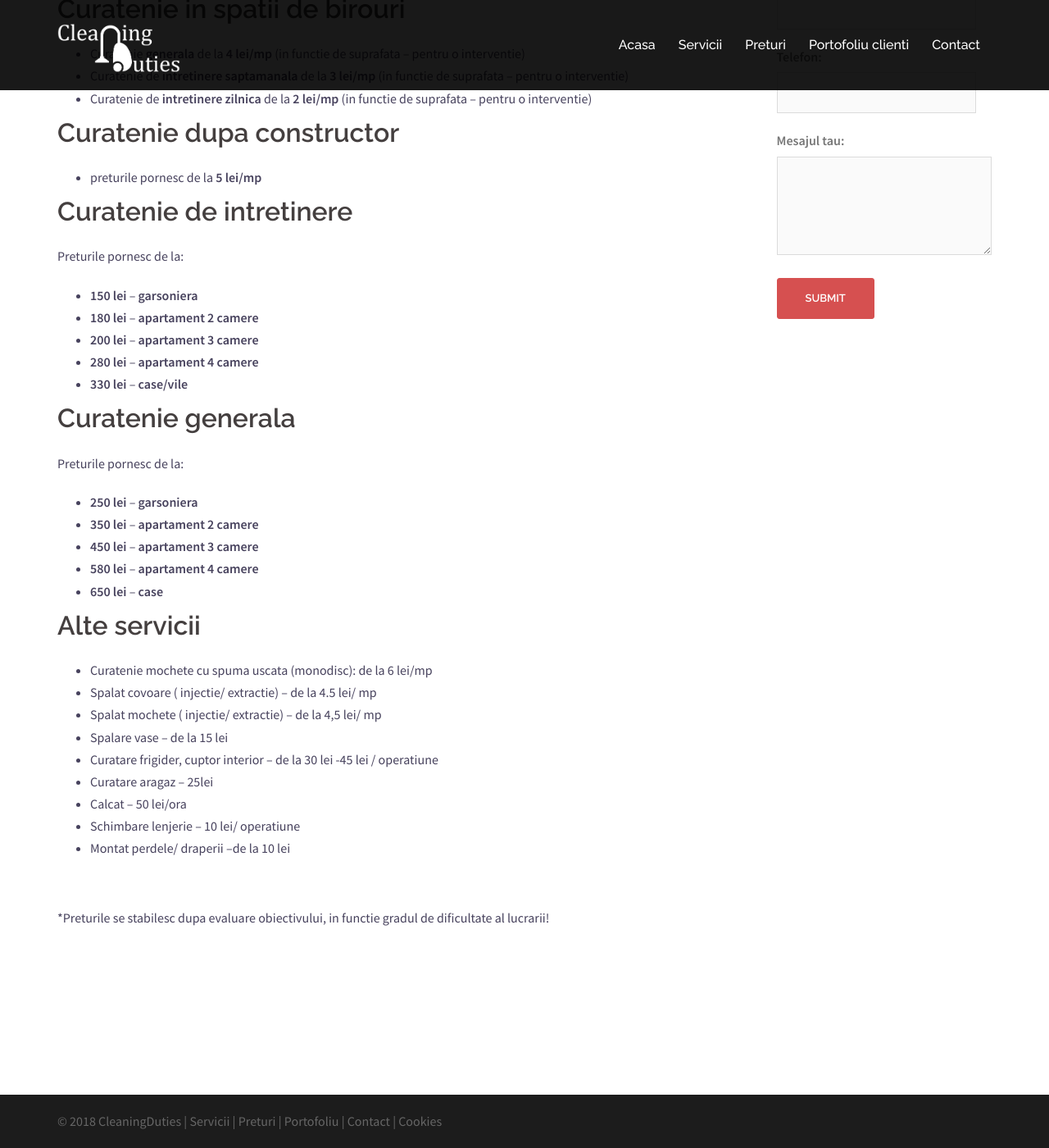
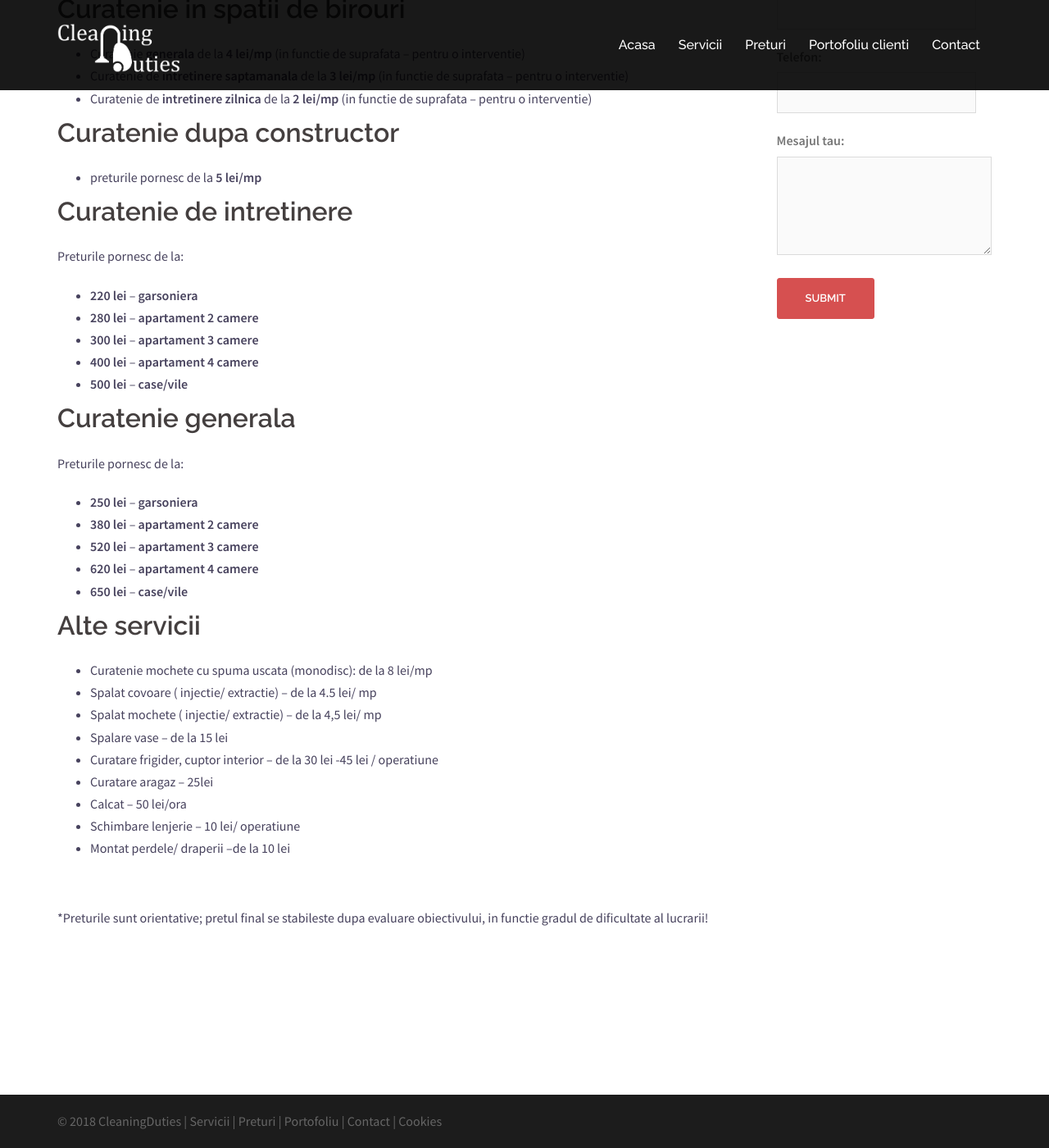
Before and after one commit to cleaningduties/cleaningduties.github.io, a Jekyll site: the page built from preturi-servicii-profesionale-curatenie.html, in a window 1280 px wide and 1400 px high, scrolled down 404 px. Shown: the whole window at 82% size. Built offline with Jekyll 4.4.1, drawn with Linux system fonts in a browser that asks for light colours.

Commit message:
Update preturi-servicii-profesionale-curatenie.html

```diff
--- a/preturi-servicii-profesionale-curatenie.html
+++ b/preturi-servicii-profesionale-curatenie.html
@@ -18,24 +18,24 @@ heading: Preturi servicii curatenie
 <h3>Curatenie de intretinere</h3>
 <p>Preturile pornesc de la:</p>
 <ul>
-    <li><strong>150 lei</strong> &#8211; <strong>garsoniera</strong></li>
-    <li><strong>180 lei</strong> &#8211; <strong>apartament 2 camere</strong></li>
-    <li><strong>200 lei</strong> &#8211; <strong>apartament 3 camere</strong></li>
-    <li><strong>280 lei</strong> &#8211; <strong>apartament 4 camere</strong></li>
-    <li><strong>330 lei</strong> &#8211; <strong>case/</strong><strong>vile</strong></li>
+    <li><strong>220 lei</strong> &#8211; <strong>garsoniera</strong></li>
+    <li><strong>280 lei</strong> &#8211; <strong>apartament 2 camere</strong></li>
+    <li><strong>300 lei</strong> &#8211; <strong>apartament 3 camere</strong></li>
+    <li><strong>400 lei</strong> &#8211; <strong>apartament 4 camere</strong></li>
+    <li><strong>500 lei</strong> &#8211; <strong>case/</strong><strong>vile</strong></li>
 </ul>
 <h3>Curatenie generala</h3>
 <p>Preturile pornesc de la:</p>
 <ul>
     <li><strong>250 lei</strong> &#8211; <strong>garsoniera</strong></li>
-    <li><strong>350 lei</strong> &#8211; <strong>apartament 2 camere</strong></li>
-    <li><strong>450 lei</strong> &#8211; <strong>apartament 3 camere</strong></li>
-    <li><strong>580 lei</strong> &#8211; <strong>apartament 4 camere</strong></li>
-    <li><strong>650 lei</strong> &#8211; <strong>case</strong></li>
+    <li><strong>380 lei</strong> &#8211; <strong>apartament 2 camere</strong></li>
+    <li><strong>520 lei</strong> &#8211; <strong>apartament 3 camere</strong></li>
+    <li><strong>620 lei</strong> &#8211; <strong>apartament 4 camere</strong></li>
+    <li><strong>650 lei</strong> &#8211; <strong>case/vile</strong></li>
 </ul>
 <h3>Alte servicii</h3>
 <ul>
-    <li>Curatenie mochete cu spuma uscata (monodisc): de la 6 lei/mp</li>
+    <li>Curatenie mochete cu spuma uscata (monodisc): de la 8 lei/mp</li>
     <li>Spalat covoare ( injectie/ extractie) – de la 4.5 lei/ mp</li>
     <li>Spalat mochete ( injectie/ extractie) – de la 4,5 lei/ mp</li>
     <li>Spalare vase – de la 15 lei</li>
@@ -46,5 +46,5 @@ heading: Preturi servicii curatenie
     <li>Montat perdele/ draperii –de la 10 lei</li>
 </ul>
 <p>&nbsp;</p>
-<p>*Preturile se stabilesc dupa evaluare obiectivului, in functie gradul de dificultate al lucrarii!</p>
+<p>*Preturile sunt orientative; pretul final se stabileste dupa evaluare obiectivului, in functie gradul de dificultate al lucrarii!</p>
 <p>&nbsp;</p>
```
